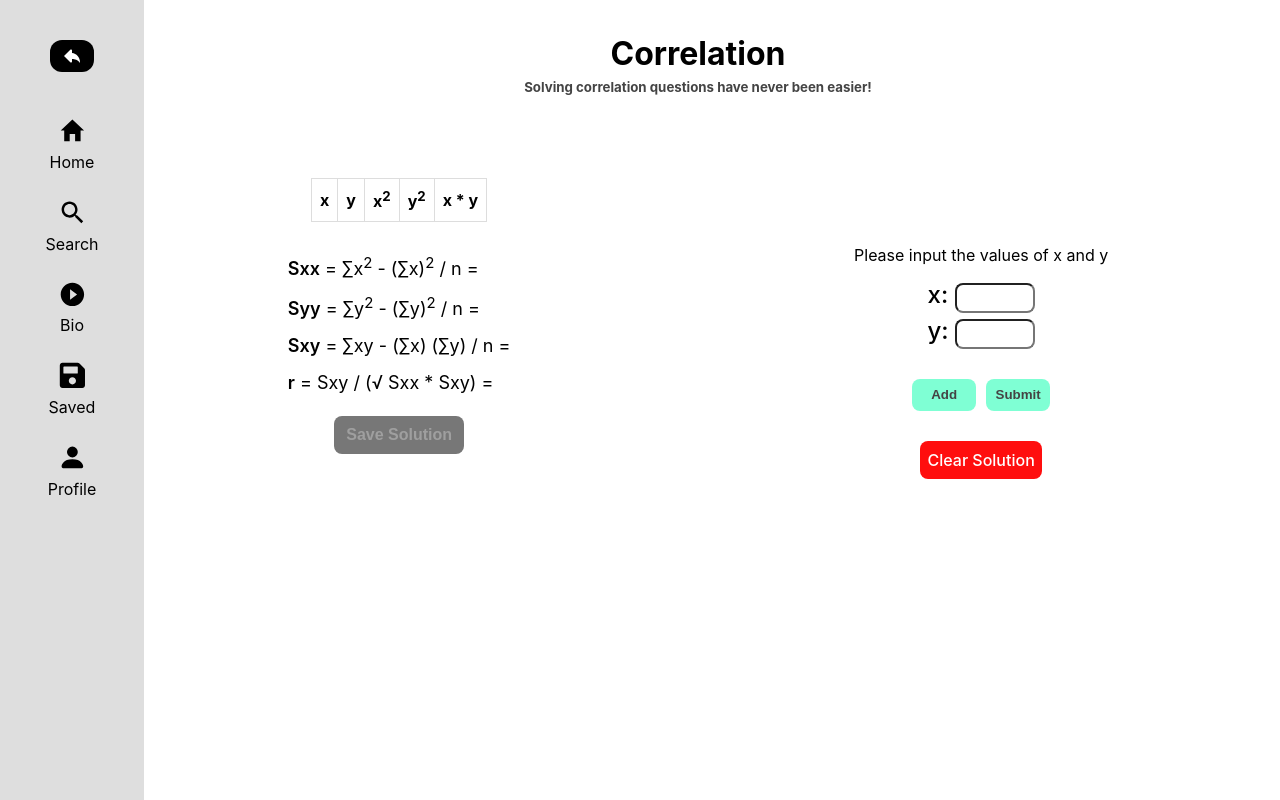
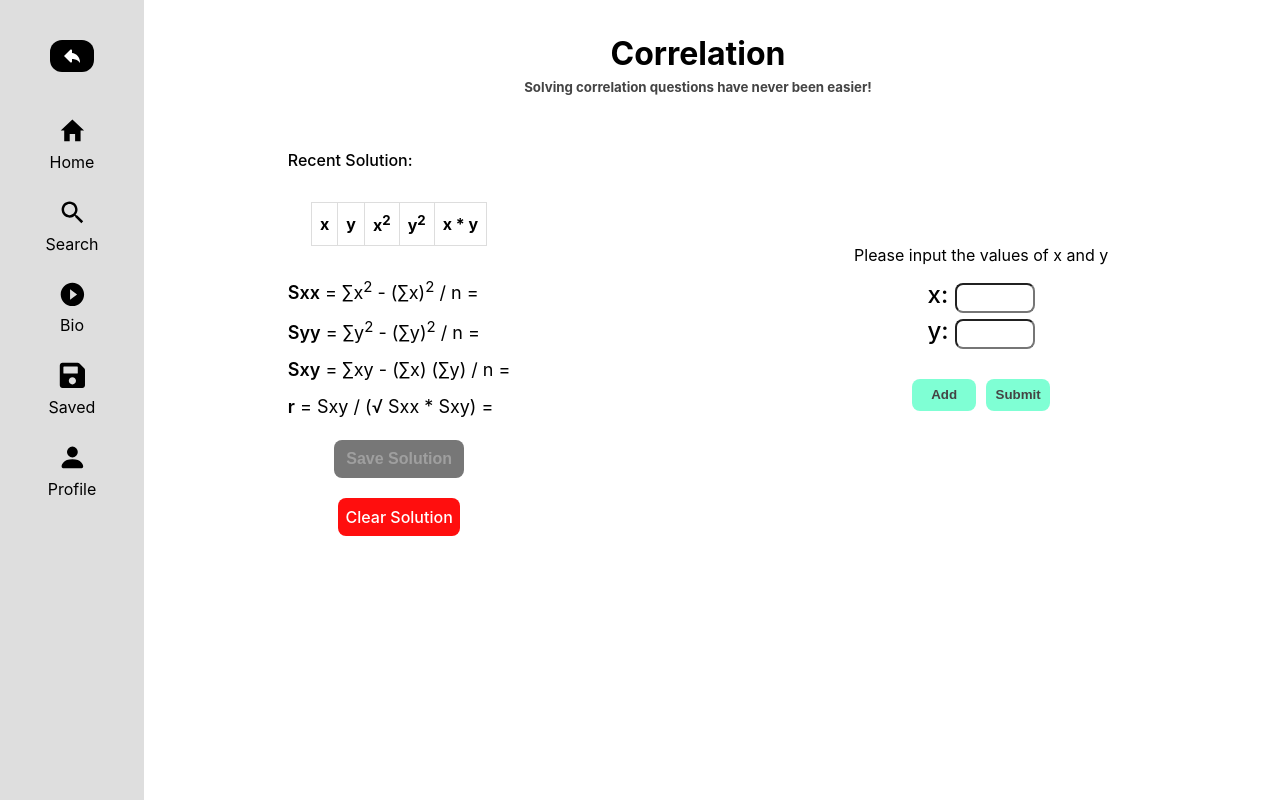
Before and after one commit to scisamir/bster, a React (Vite) app in the folder client/: page /correlation in a window 1280 px wide. Built offline with nearby package versions, Linux system fonts and the light colour scheme.

Commit message:
improve styling

```diff
--- a/client/src/components/correlation/Correlation.css
+++ b/client/src/components/correlation/Correlation.css
@@ -22,6 +22,25 @@ section#correlation div#correlation_main {
 
 div#correlation_main div#correlation_solution {
     text-align: left;
+}
+
+div#correlation_solution > h3 {
+    font-weight: 500;
+    font-size: 16px;
+    display: inline-block;
+}
+
+div#correlation_solution div#clear_correlation {
+    background-color: #ff0e0e;
+    width: fit-content;
+    margin: auto;
+    border-radius: 8px;
+    padding: 7px 7px;
+    font-weight: 500;
+    color: #fff;
+    margin-bottom: 30px;
+    font-size: 16px;
+    cursor: pointer;
 }
 
 div#correlation_solution div.correlation_answers {
@@ -111,19 +130,6 @@ section#correlation form button:nth-child(1) {
     margin-right: 10px;
 }
 
-section#correlation form div#clear_correlation {
-    background-color: #ff0e0e;
-    width: fit-content;
-    margin: auto;
-    border-radius: 8px;
-    padding: 7px 7px;
-    font-weight: 500;
-    color: #fff;
-    margin-top: 30px;
-    font-size: 16px;
-    cursor: pointer;
-}
-
 @media screen and (max-width: 768px) {
     section#correlation div#correlation_main {
         display: flex;
@@ -132,7 +138,7 @@ section#correlation form div#clear_correlation {
     }
     section#correlation form {
         margin-top: 0px;
-        margin-bottom: 30px;
+        margin-bottom: 50px;
     }
     div#correlation_main div#correlation_solution {
         text-align: center;
--- a/client/src/components/correlation/Correlation.jsx
+++ b/client/src/components/correlation/Correlation.jsx
@@ -145,6 +145,7 @@ function Correlation({ savedSolutions, setSavedSolutions }) {
             <h5>Solving correlation questions have never been easier!</h5>
             <div id="correlation_main">
                 <div id="correlation_solution">
+                    <h3>Recent Solution: </h3>
                     <table id="correlation_table">
                         <thead>
                             <tr>
@@ -176,6 +177,7 @@ function Correlation({ savedSolutions, setSavedSolutions }) {
                     <div className="correlation_answers"><span style={{ fontWeight: 600 }}>r</span> = Sxy / (&#8730; Sxx * Sxy) = {correlationSolution && correlationSolution.correlationR ? correlationSolution.correlationR : ""}</div>
 
                     <button disabled={(correlationSolution && !correlationSolution.correlationR) || (savedSolutions.inView && savedSolutions.inView.disable_input)} onClick={handleSaveSolution}>Save Solution</button>
+                    <div id='clear_correlation' onClick={handleClearCorrelation}>Clear Solution</div>
                 </div>
 
                 <form onSubmit={handleSubmit}>
@@ -186,7 +188,6 @@ function Correlation({ savedSolutions, setSavedSolutions }) {
                         <button onClick={handleAdd}>Add</button>
                         <button onClick={handleAdd}>Submit</button>
                     </div>
-                    <div id='clear_correlation' onClick={handleClearCorrelation}>Clear Solution</div>
                 </form>
             </div>
         </section>
```
